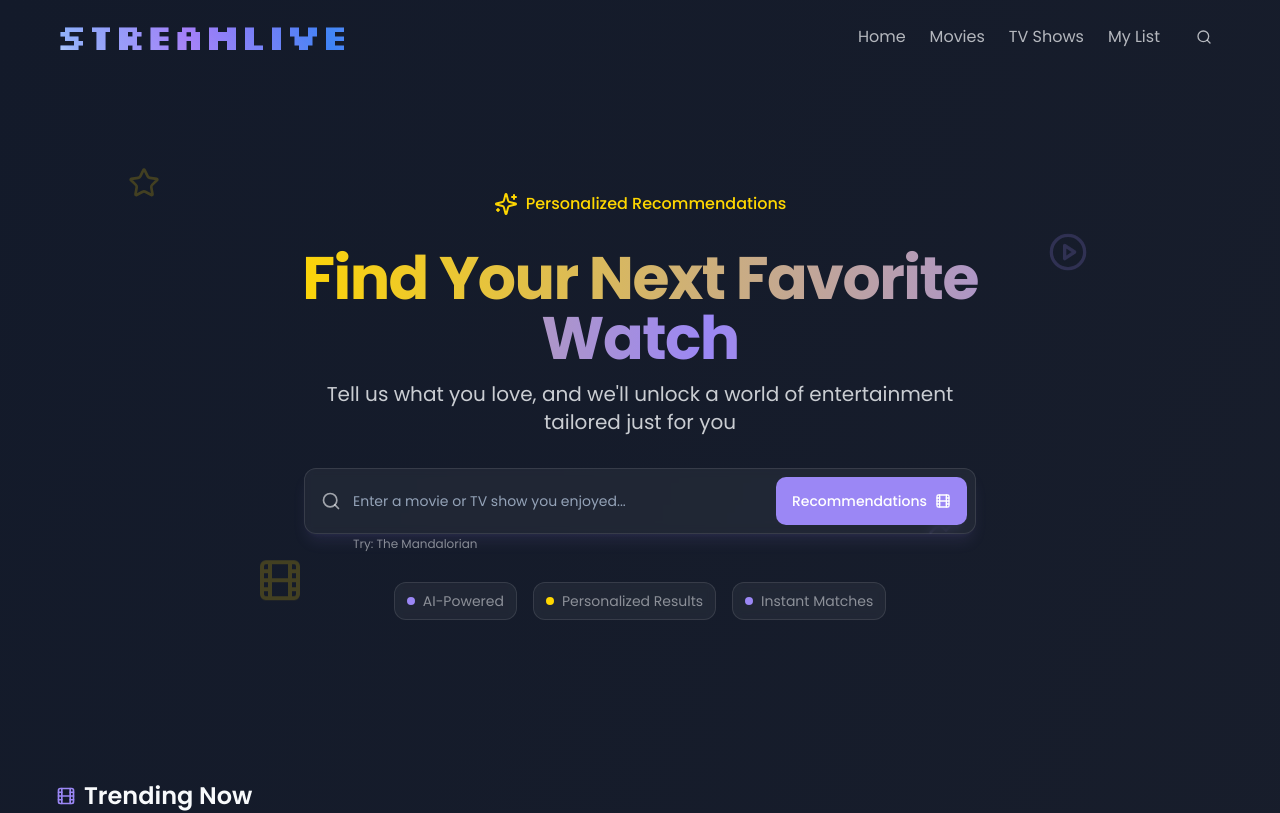
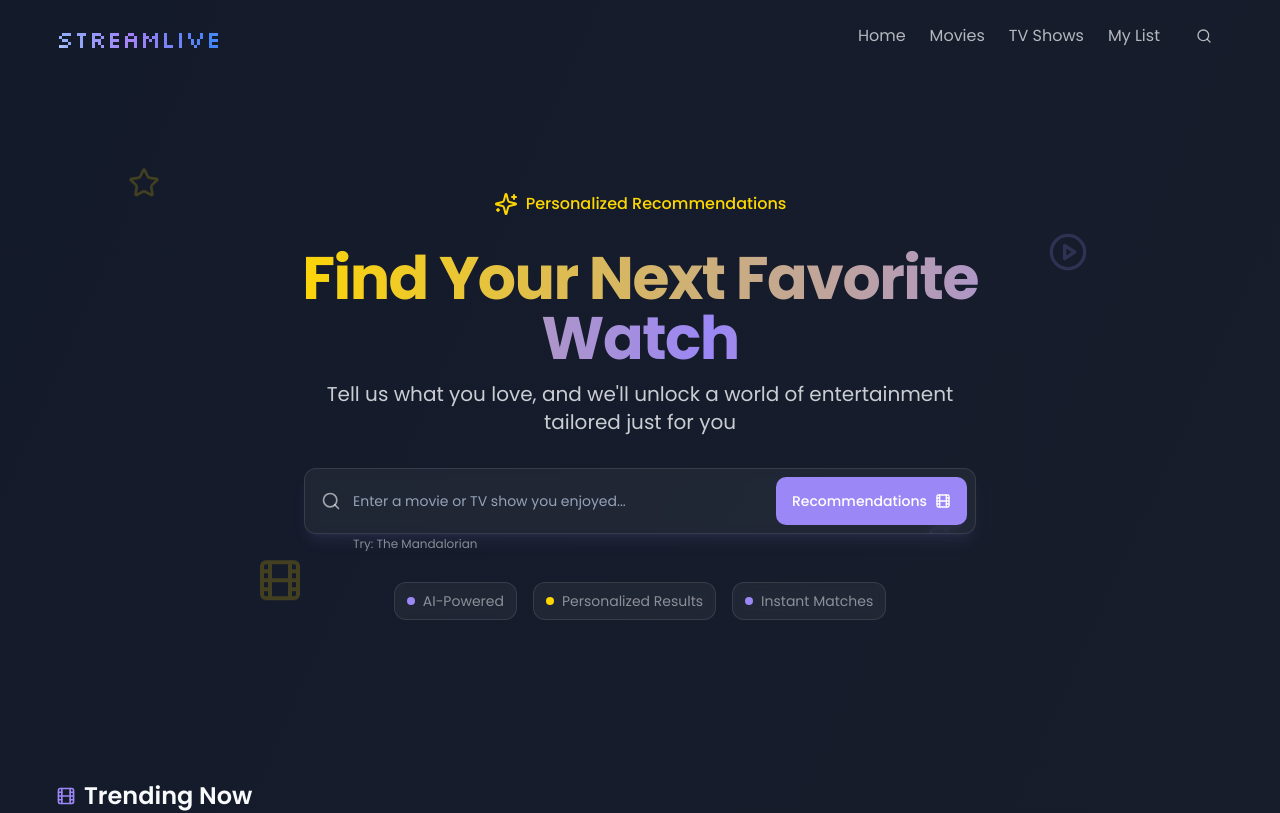
Before and after one commit to goutamvarma44/streamlive-ui-ux-design, a React (Vite) app: page / in a window 1280 px wide. Shown: the top 813 px of the page. Built offline with nearby package versions, Linux system fonts and the light colour scheme.

Commit message:
Visual edit in Lovable
Edited UI in Lovable

```diff
--- a/src/components/Header.tsx
+++ b/src/components/Header.tsx
@@ -1,38 +1,27 @@
-
 import React, { useState, useEffect } from 'react';
 import { Search, Menu, X } from 'lucide-react';
 import { Input } from '@/components/ui/input';
 import { Button } from '@/components/ui/button';
 import { Sheet, SheetContent, SheetTrigger } from "@/components/ui/sheet";
-
 const Header = () => {
   const [scrolled, setScrolled] = useState(false);
   const [isMounted, setIsMounted] = useState(false);
-
   useEffect(() => {
     setIsMounted(true);
-
     const handleScroll = () => {
       const isScrolled = window.scrollY > 10;
       if (isScrolled !== scrolled) {
         setScrolled(isScrolled);
       }
     };
-
     window.addEventListener('scroll', handleScroll);
     return () => window.removeEventListener('scroll', handleScroll);
   }, [scrolled]);
-
-  return (
-    <header className={`fixed top-0 w-full py-4 px-4 md:px-6 z-50 transition-all duration-300 ${
-      scrolled ? 'backdrop-blur-lg bg-black/40 shadow-lg' : 'bg-transparent'
-    }`}>
+  return <header className={`fixed top-0 w-full py-4 px-4 md:px-6 z-50 transition-all duration-300 ${scrolled ? 'backdrop-blur-lg bg-black/40 shadow-lg' : 'bg-transparent'}`}>
       <div className="container mx-auto flex flex-col md:flex-row justify-between items-center gap-4">
         <div className="flex items-center">
-          <h1 className={`text-2xl lg:text-4xl md:text-2xl font-semibold transition-all duration-500 ${
-            scrolled ? 'scale-90' : ''
-          }`}>
-            <span className="glitter-text font-silkscreen">StreamLive</span>
+          <h1 className={`text-2xl lg:text-4xl md:text-2xl font-semibold transition-all duration-500 ${scrolled ? 'scale-90' : ''}`}>
+            <span className="glitter-text font-silkscreen text-2xl font-normal">StreamLive</span>
           </h1>
         </div>
 
@@ -90,8 +79,6 @@ const Header = () => {
           </Sheet>
         </div>
       </div>
-    </header>
-  );
+    </header>;
 };
-
 export default Header;
```
